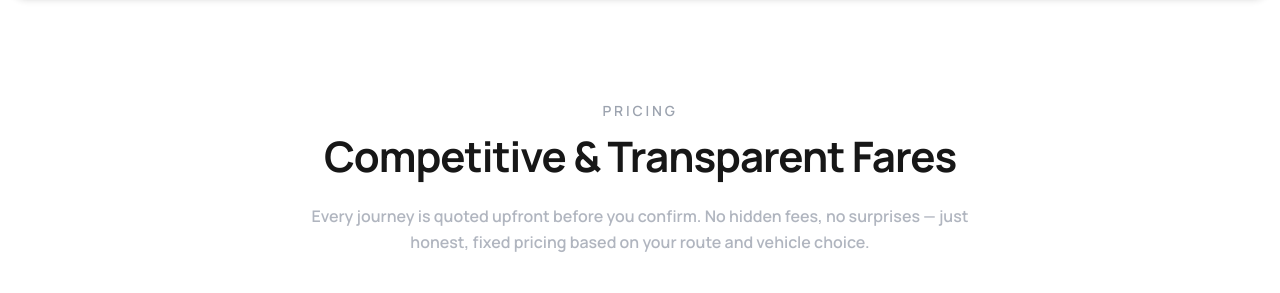
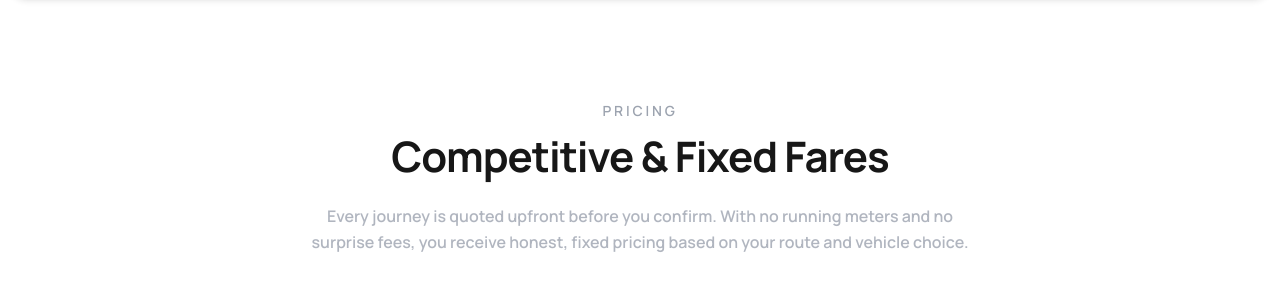
Before and after one commit to azharforsure/cardiff-taxis-ltd, a Next.js app: page / in a window 1280 px wide. Shown: the part 2501-2794 px from the top of the page. Built offline with nearby package versions, Linux system fonts and the light colour scheme; no server answers.

Commit message:
copy: use Competitive & Fixed Fares and remove em dashes from copy

```diff
--- a/app/airport-transfers/page.tsx
+++ b/app/airport-transfers/page.tsx
@@ -26,7 +26,7 @@ const airportFaqJsonLd = {
       name: "How much is a taxi from Cardiff to Bristol Airport?",
       acceptedAnswer: {
         "@type": "Answer",
-        text: "Our taxi transfers from Cardiff to Bristol Airport start with fixed transparent pricing based on vehicle choice. Instant quotes are available online without hidden fees.",
+        text: "Our taxi transfers from Cardiff to Bristol Airport start with fixed, competitive pricing based on vehicle choice. Instant quotes are available online without hidden fees.",
       },
     },
     {
--- a/src/components/booking/StepConfirm.tsx
+++ b/src/components/booking/StepConfirm.tsx
@@ -619,7 +619,7 @@ export const StepConfirm = ({ onBack }: StepConfirmProps) => {
               Secure Online Payment
             </p>
             <p className="text-[12px] text-white/60 font-semibold">
-              Pay securely via SumUp — Visa, Mastercard, and Apple Pay accepted.
+              Pay securely via SumUp. Visa, Mastercard, and Apple Pay accepted.
             </p>
           </div>
           <ShieldCheck className="w-5 h-5 text-green-400 shrink-0 ml-auto" />
@@ -674,7 +674,7 @@ export const StepConfirm = ({ onBack }: StepConfirmProps) => {
           onClick={handleProceedToPayment}
           className="flex-1 h-[60px] md:h-[64px] pl-6 pr-6 py-2 text-brand-graphite whitespace-nowrap font-bold rounded-[16px] md:rounded-[22px] hover:rounded-[12px] md:hover:rounded-[14px] text-[16px] hover:bg-brand-accent-hover flex items-center justify-center gap-3 transition-all"
         >
-          Proceed to Payment — £{price.toFixed(2)}
+          Proceed to Payment (£{price.toFixed(2)})
           <Lock className="w-5 h-5 stroke-[2.5]" />
         </Button>
       </div>
--- a/src/components/booking/StepQuote.tsx
+++ b/src/components/booking/StepQuote.tsx
@@ -428,7 +428,7 @@ export const StepQuote = ({ onNext, onBack }: StepQuoteProps) => {
                 "{miniReviews[reviewIndex].text}"
               </p>
               <p className="text-white/50 text-[13px] font-semibold">
-                — {miniReviews[reviewIndex].name}
+                - {miniReviews[reviewIndex].name}
               </p>
             </motion.div>
           </AnimatePresence>
--- a/src/components/sections/Pricing.tsx
+++ b/src/components/sections/Pricing.tsx
@@ -12,10 +12,10 @@ export const Pricing = () => {
           PRICING
         </span>
         <h2 className="text-[28px] md:text-[34px] lg:text-[42px] font-bold text-brand-graphite mb-6 leading-[1.1] tracking-tight">
-          Competitive & Transparent Fares
+          Competitive & Fixed Fares
         </h2>
         <p className="text-[16px] text-brand-muted/80 leading-relaxed mb-10 font-semibold max-w-2xl mx-auto">
-          Every journey is quoted upfront before you confirm. No hidden fees, no surprises — just honest, fixed pricing based on your route and vehicle choice.
+          Every journey is quoted upfront before you confirm. With no running meters and no surprise fees, you receive honest, fixed pricing based on your route and vehicle choice.
         </p>
 
         <div className="flex flex-col sm:flex-row gap-4 justify-center items-center">
```
